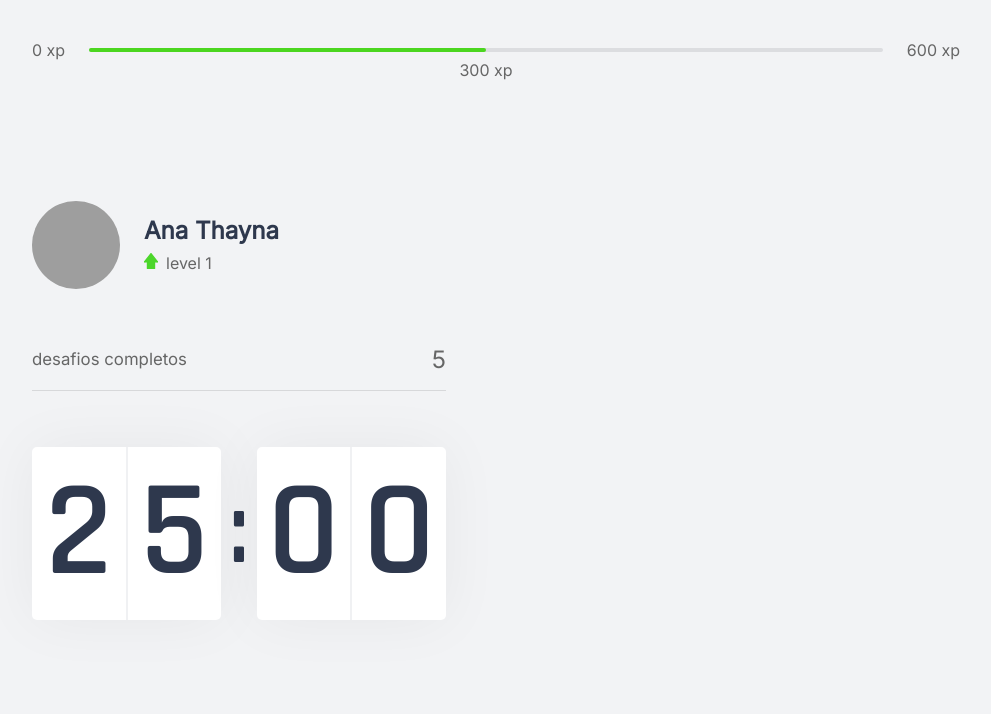
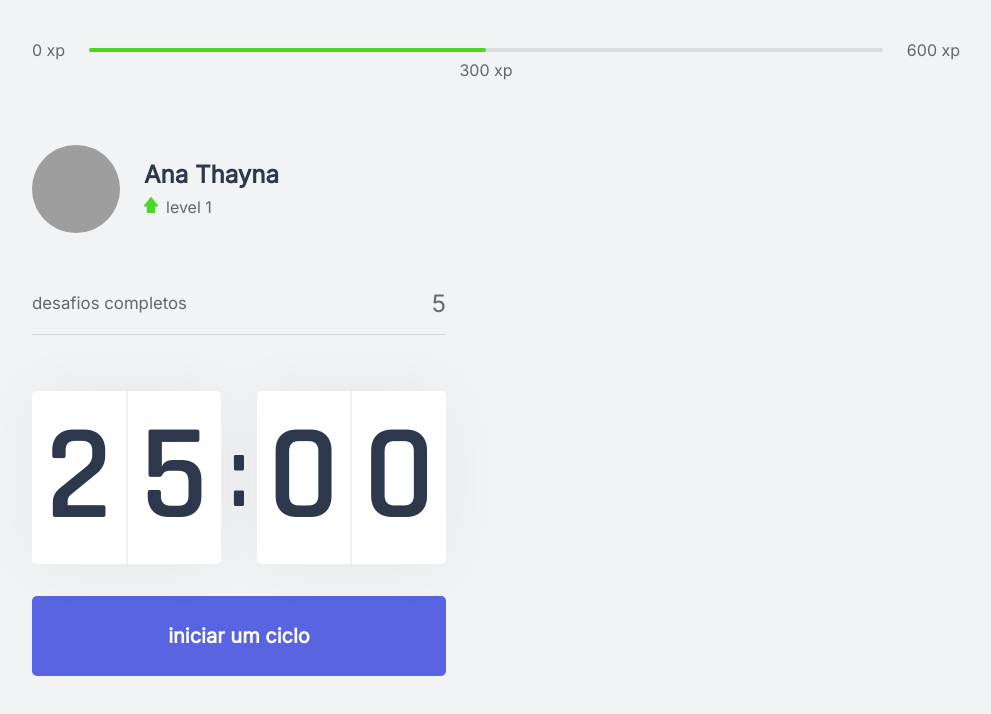
Before and after one commit to anathayna/web-bootcamp, a Next.js app in the folder move it/: page / in a window 1280 px wide. Shown: the top 714 px of the page, without its empty margins (144-1135 px from the left). Built offline with nearby package versions, Linux system fonts and the light colour scheme; grey boxes are pictures that could not be loaded.

Commit message:
finish countdown button

```diff
--- a/move it/src/components/Countdown.tsx
+++ b/move it/src/components/Countdown.tsx
@@ -2,6 +2,7 @@
 
 export function Countdown() {
     return(
+        <div>
             <div className={styles.countdownContainer}>
                 <div>
                     <span>2</span>
@@ -13,5 +14,9 @@
                     <span>0</span>
                 </div>
             </div>
+            <button type="button" className={styles.countdownButton}>
+                iniciar um ciclo
+            </button>
+        </div>
     );
 }
--- a/move it/src/pages/_document.tsx
+++ b/move it/src/pages/_document.tsx
@@ -5,6 +5,7 @@
         return(
             <Html>
                 <Head>
+                    <link rel="shortcut icon" href="favicon.png" type="image/png"/>
                     <link rel="preconnect" href="https://fonts.gstatic.com" />
                     <link href="https://fonts.googleapis.com/css2?family=Inter&family=Rajdhani:wght@600&display=swap" rel="stylesheet" />
                 </Head>
--- a/move it/src/pages/index.tsx
+++ b/move it/src/pages/index.tsx
@@ -3,12 +3,15 @@
 import { Countdown } from "../components/Countdown";
 import { Profile } from "../components/Profile";
 import styles from '../styles/pages/Home.module.css';
+import Head from 'next/head'
 
 export default function Home() {
   return (
     <div className={styles.container}>
+      <Head>
+        <title>inicío | move.it</title>
+      </Head>
       <ExperienceBar />
-
       <section>
         <div>
           <Profile />
--- a/move it/src/styles/components/Countdown.module.css
+++ b/move it/src/styles/components/Countdown.module.css
@@ -34,3 +34,23 @@
     font-size: 6.25rem;
     margin: 0 0.5rem;
 }
+
+.countdownButton {
+    width: 100%;
+    height: 5rem;
+    margin-top: 2rem;
+    display: flex;
+    align-items: center;
+    justify-content: center;
+    border: 0;
+    border-radius: 5px;
+    background: var(--blue);
+    color: var(--white);
+    font-size: 1.25rem;
+    font-weight: 600;
+    transition: background-color 0.2s;
+}
+
+.countdownButton:hover {
+    background: var(--blue-dark);
+}
```
Lines whose indentation alone changed are shown as unchanged.
